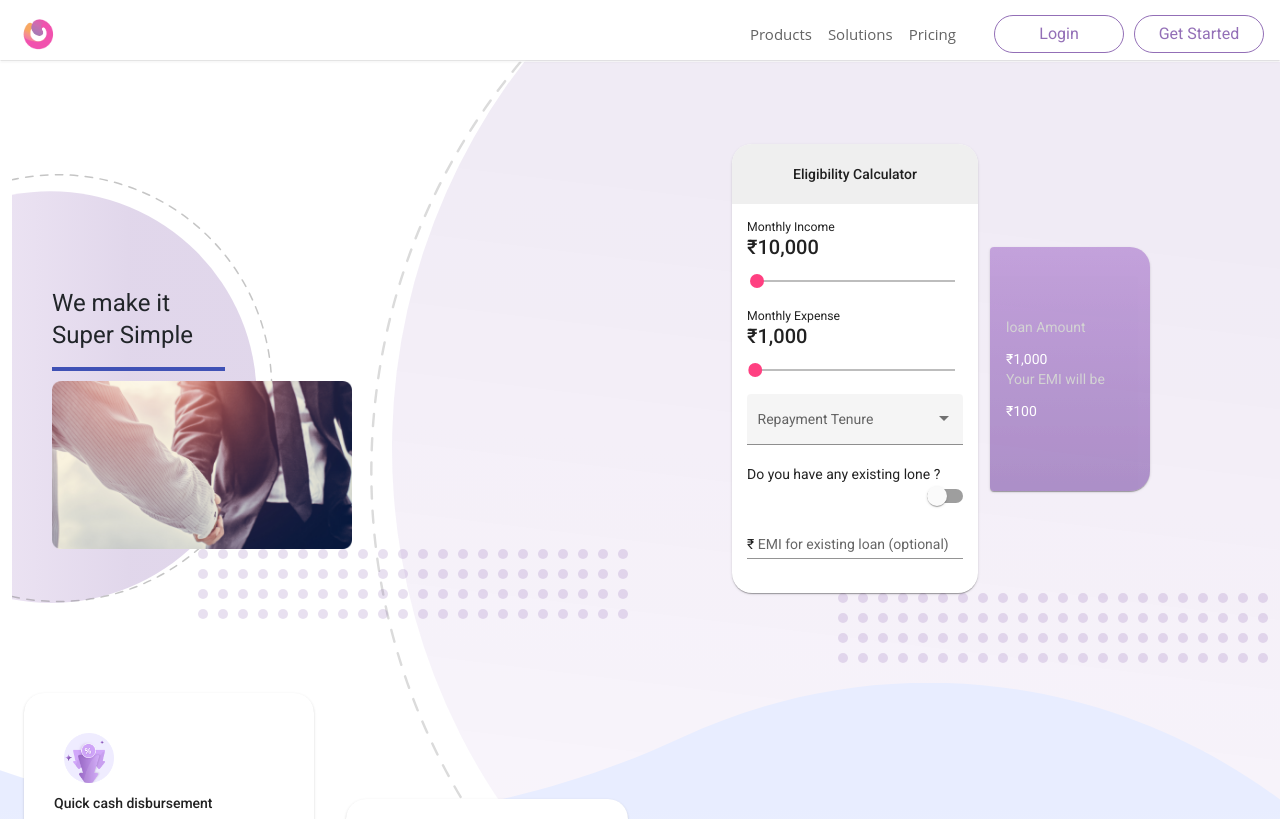
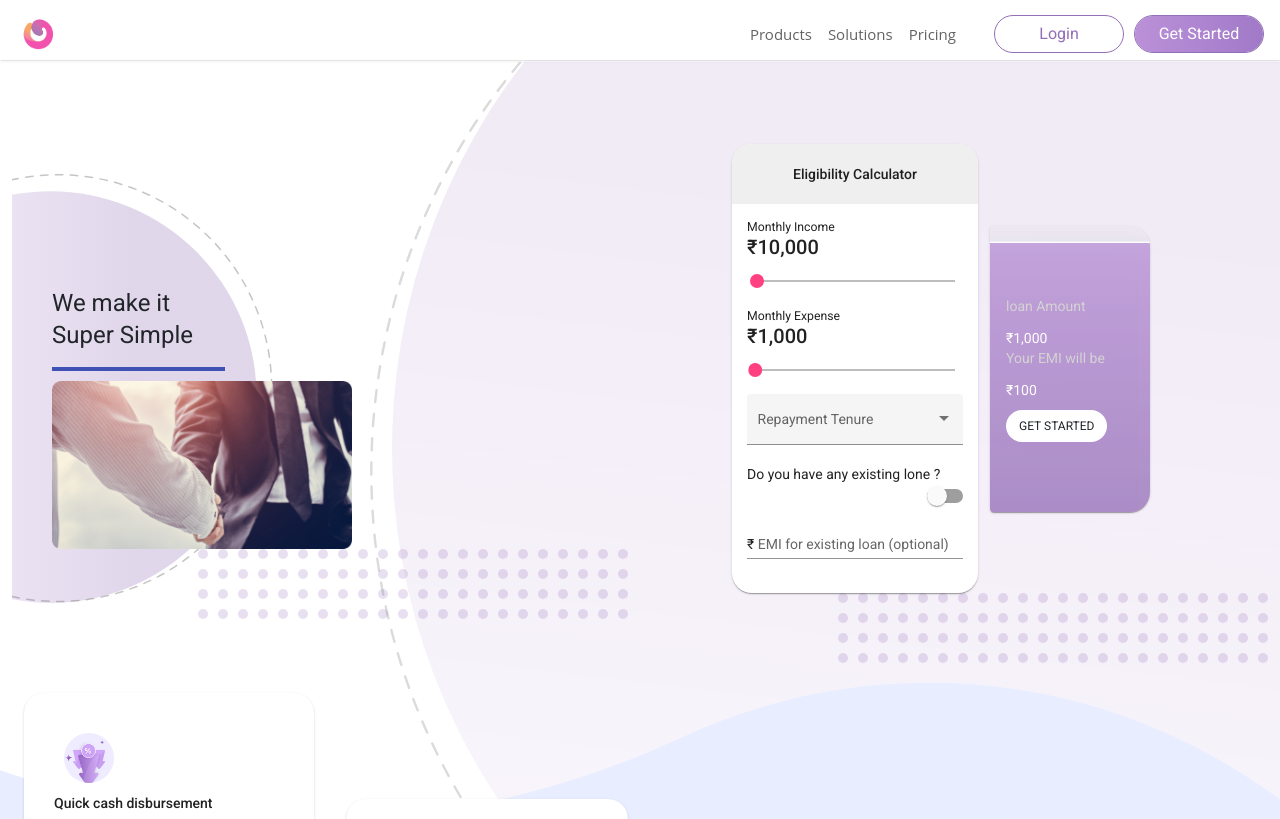
Before and after one commit to ranjit1995/bank, an Angular app: page / in a window 1280 px wide. Shown: the top 819 px of the page. Built offline with nearby package versions, Linux system fonts and the light colour scheme.

Commit message:
change on design

```diff
--- a/src/app/app.component.html
+++ b/src/app/app.component.html
@@ -27,7 +27,7 @@
             </ul>
             <span class="navbar-text">
               <button class="btn mr-10" type="button">Login</button>
-              <button class="btn " type="button">Get Started</button>
+              <button class="btn gstBtn" type="button">Get Started</button>
             </span>
           </div>
         </nav>
@@ -101,6 +101,7 @@
             <div class=" carency">₹{{lonAmount | number}}</div>
             <P class="text-gray">Your EMI will be</P>
             <div class=" carency">₹{{EMIvalue | number}}</div>
+            <button class="btn getMoney-btn" type="button">Get Started</button>
 
           </mat-card-content>
         </mat-card>
--- a/src/app/app.component.scss
+++ b/src/app/app.component.scss
@@ -16,6 +16,18 @@
 }
 .bodyGap {
     min-height: 10vh;
+}
+.getMoney-btn {
+    background: white;
+    border-radius: 20px;
+    text-transform: uppercase;
+    font-size: 12px;
+    margin-top: 10px;
+}
+.gstBtn {
+    background: transparent linear-gradient(90deg, #9f62c9 0%, #7942b1 100%) 0% 0% no-repeat padding-box;
+    color: white !important;
+    border: 0px;
 }
 .img {
     opacity: 0.7;
```
